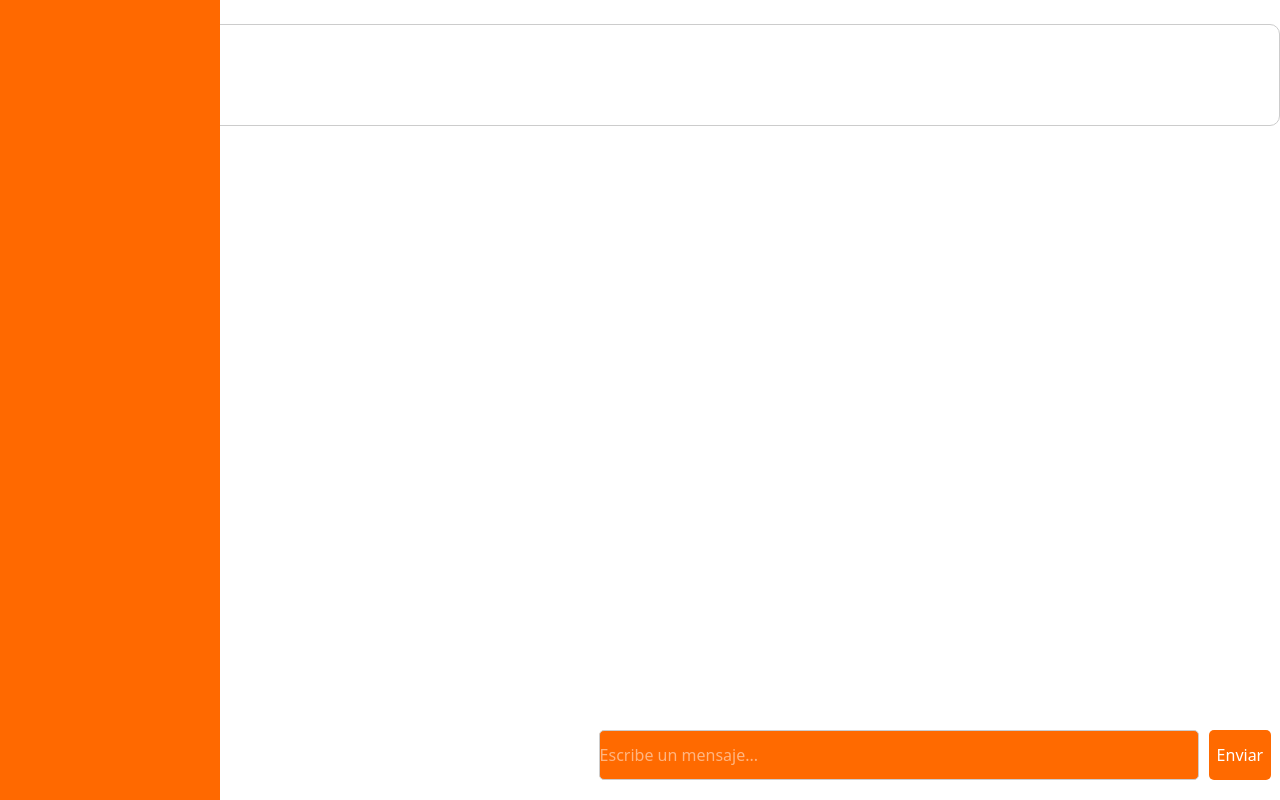
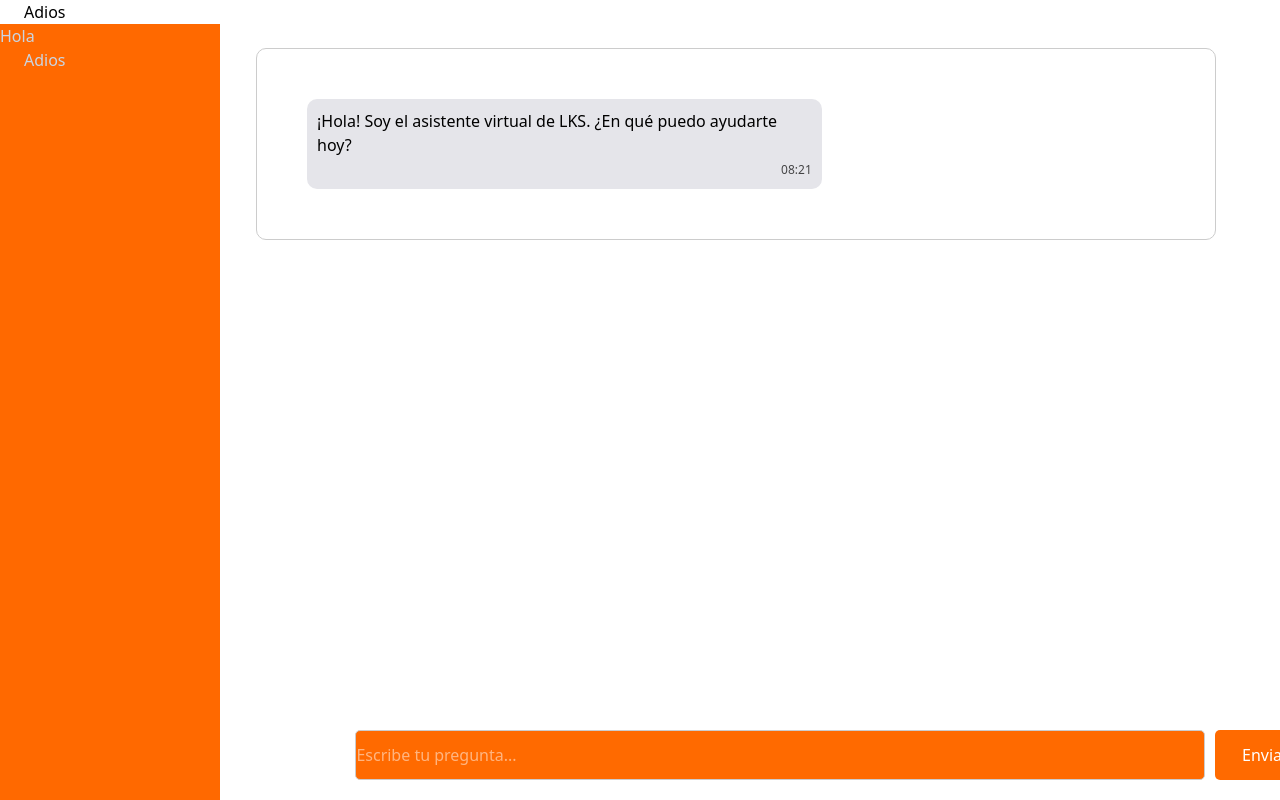
Before and after one commit to Biriki22/reto-LKS, an Angular app: page /#/chatbox in a window 1280 px wide. Built offline with nearby package versions, Linux system fonts and the light colour scheme.

Commit message:
anchura chat

```diff
--- a/src/app/components/chat.component/chat.component.html
+++ b/src/app/components/chat.component/chat.component.html
@@ -1,21 +1,20 @@
 <style>
   .chat-box {
   height: auto;
-  width: 10;
+  width: 75%;
   border: 1px solid #ccc;
   border-radius: 10px;
   padding: 50px;
   display: flex;
   flex-direction: column;
-  margin-left: 12%;
-  position: static;
+  margin-left: 20%;
 
 }
 
 .chat-container {
   display: flex;
   flex-direction: column;
-  gap: 10px;
+  gap: 20px;
   max-height: auto;
   justify-content: center;
   position: static;
@@ -28,7 +27,7 @@
   color: white;
   padding: 10px;
   border-radius: 10px;
-  max-width: 70%;
+  max-width: 60%;
 }
 
 .bot-message {
@@ -37,7 +36,7 @@
   color: black;
   padding: 10px;
   border-radius: 10px;
-  max-width: 70%;
+  max-width: 60%;
 }
 
 .timestamp {
@@ -59,7 +58,7 @@
     <div *ngFor= "let msg of messages"
       [ngClass]="{'user-message': msg.sender == 'user', 'bot-message': msg.sender == 'bot'}">
       <p>{{ msg.text }}</p>
-      <span class="timestamp">{{ msg.timestamp | date:'shortTime' }}</span>
+      <span class="timestamp">{{ msg.timestamp | date:'HH:mm' }}</span>
     </div>
   </div>
 
--- a/src/app/components/chat.component/chat.component.ts
+++ b/src/app/components/chat.component/chat.component.ts
@@ -22,6 +22,15 @@ export class ChatComponent {
 
   fase1 =inject(ServicioFase1Service); //inyectamos nuestro servicio con la llamada a la api
 
+  ngOnInit() {
+    // Mensaje de bienvenida del bot al iniciar la conversación
+    this.messages.push({
+      text: '¡Hola! Soy el asistente virtual de LKS. ¿En qué puedo ayudarte hoy?',
+      sender: 'bot',
+      timestamp: new Date()
+    });
+  }
+
   handleUserMessage(userText: string) {
         // Agregar mensaje del usuario
         this.messages.push({ text: userText, sender: 'user', timestamp: new Date() }); //Mostramos el mensaje introducido por el usuario
--- a/src/app/components/sidebar/historial-antiguo.component/historial-antiguo.component.component.html
+++ b/src/app/components/sidebar/historial-antiguo.component/historial-antiguo.component.component.html
@@ -1,3 +1,3 @@
 <div id="nav" class="w-full px-6">
-
+<h3>Adios</h3>
  </div>
--- a/src/app/components/sidebar/side-menu.component.html
+++ b/src/app/components/sidebar/side-menu.component.html
@@ -2,5 +2,7 @@
 <div id="menu" class="w-[220px] bg-orange-500 min-h-screen z-10 text-slate-300 fixed left-0">
 
    <!--gif sid-menu options-->
+   <h2>Hola</h2>
    <historial-antiguo />
+
   </div>
--- a/src/app/components/texto.component/texto.component.component.html
+++ b/src/app/components/texto.component/texto.component.component.html
@@ -7,8 +7,8 @@
   position: fixed;
   bottom: 10px;
   padding: 10px;
-  z-index: 1000;
-  margin-left: 30%;
+  z-index: 800;
+  margin-left: 3%;
 }
 
 input {
@@ -16,7 +16,7 @@ input {
   border-radius: 5px;
   border: 1px solid #ccc;
   background-color: #ff6a00;
-  width: 600px;
+  width: 850px;
   height: 50px;
 
 }
@@ -24,6 +24,7 @@ input {
 button {
   padding: 8px;
   border-radius: 5px;
+  width: 100px;
   border: none;
   background-color: #ff6a00;
   color: white;
@@ -33,7 +34,7 @@ button {
 
 
 <div class="input-box">
-  <input #messageInput type="text" placeholder="Escribe un mensaje... "
+  <input #messageInput type="text" placeholder="Escribe tu pregunta... "
    (keyup.enter)="sendMessage(messageInput.value); messageInput.value = ''">
   <button (click)="sendMessage(messageInput.value); messageInput.value = ''">Enviar</button>
 </div>
--- a/src/app/services/servicio.fase1.service.ts
+++ b/src/app/services/servicio.fase1.service.ts
@@ -13,7 +13,7 @@ export interface ChatResponse {
 
 export class ServicioFase1Service {
   private http = inject(HttpClient)
-  apiURL ="https://chatbot-normativa-laboral.azurewebsites.net/Chat/Enviar" //Url de nuestra API
+  apiURL ="https://chatbot-normativa-laboral.azurewebsites.net/Chat/Enviar"
   apiKey = ""
   constructor() { }
 
```
